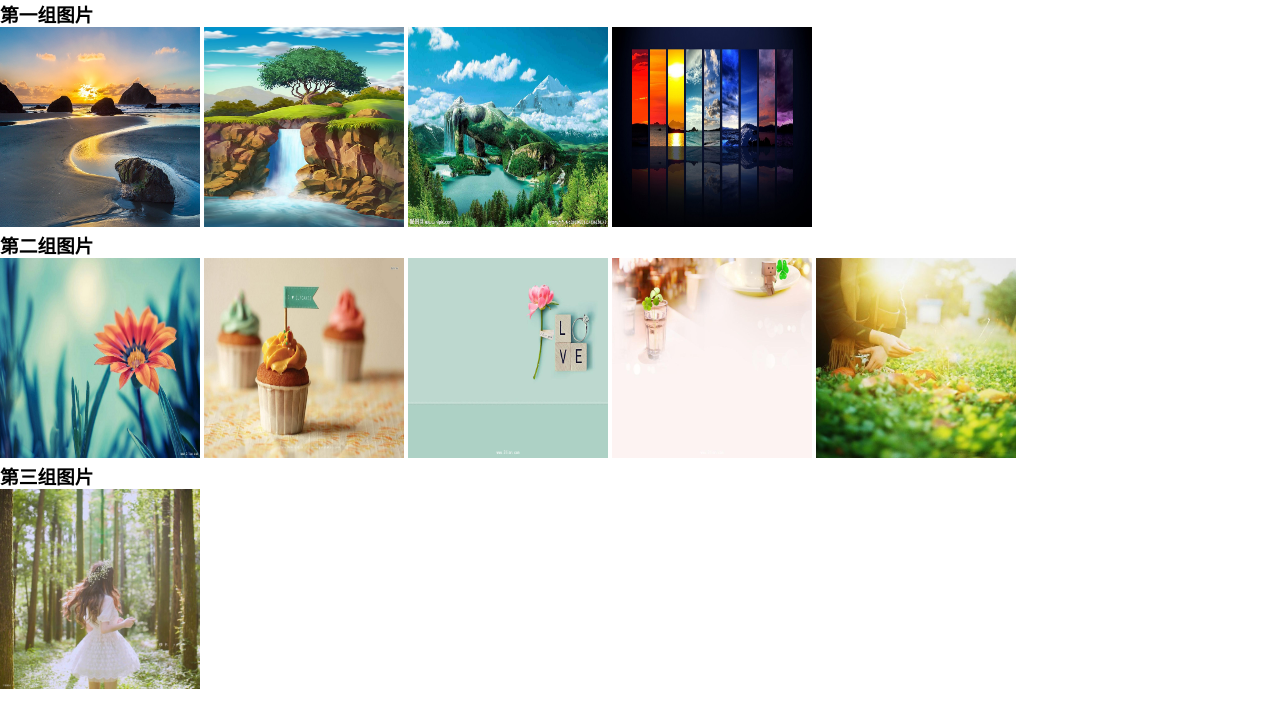
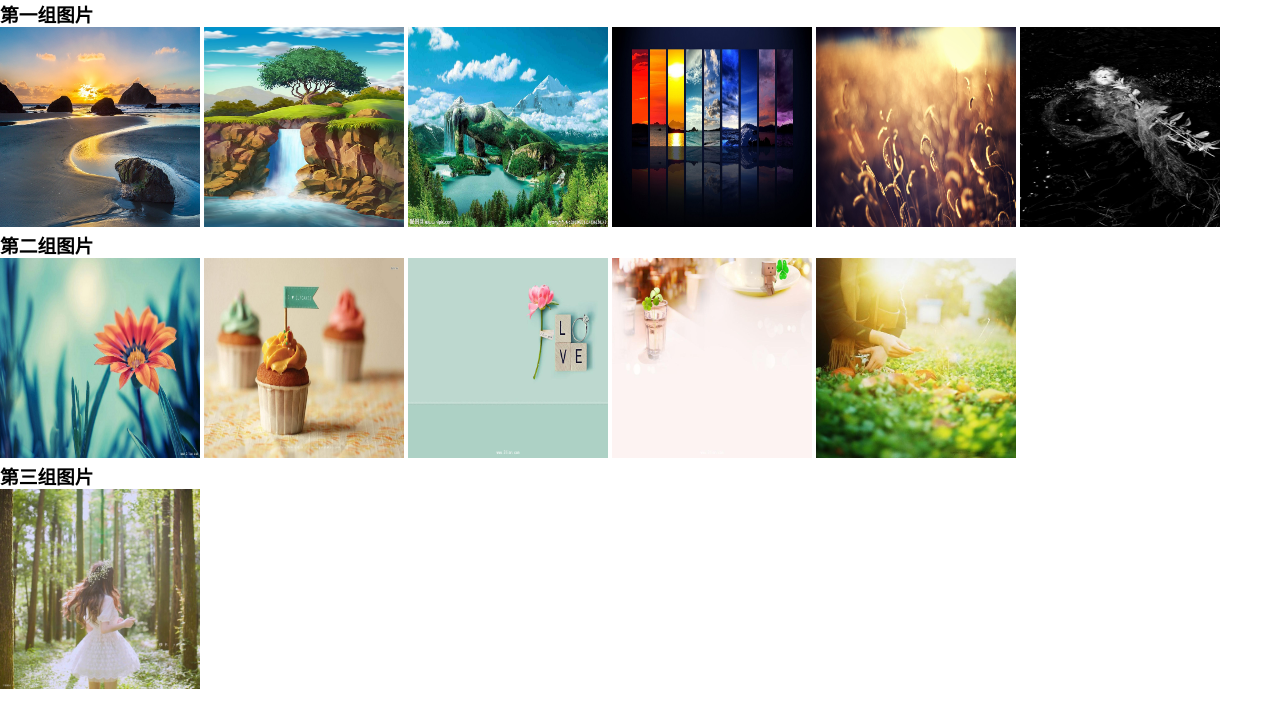
Before and after one commit to Eva514/my-projects, a plain HTML site: page lightbox/index.html in a window 1280 px wide. Drawn offline with nearby package versions, Linux system fonts and the light colour scheme.

Commit message:
lightbox

```diff
--- a/lightbox/index.html
+++ b/lightbox/index.html
@@ -19,6 +19,10 @@
          data-caption="33333333" src="images/1-3.jpg" width="200" height="200">
     <img class="js-lightBox" data-role="lightBox" data-source="images/1-4.jpg" data-group="group-1" data-id="group-1-4"
          data-caption="44444444" src="images/1-4.jpg" width="200" height="200">
+    <img class="js-lightBox" data-role="lightBox" data-source="images/1-5.jpg" data-group="group-1" data-id="group-1-5"
+         data-caption="55555555" src="images/1-5.jpg" width="200" height="200">
+    <img class="js-lightBox" data-role="lightBox" data-source="images/1-6.jpg" data-group="group-1" data-id="group-1-6"
+         data-caption="66666666" src="images/1-6.jpg" width="200" height="200">
 </div>
 
 <h3>第二组图片</h3>
```
Also changed, not shown: 1 other file.
